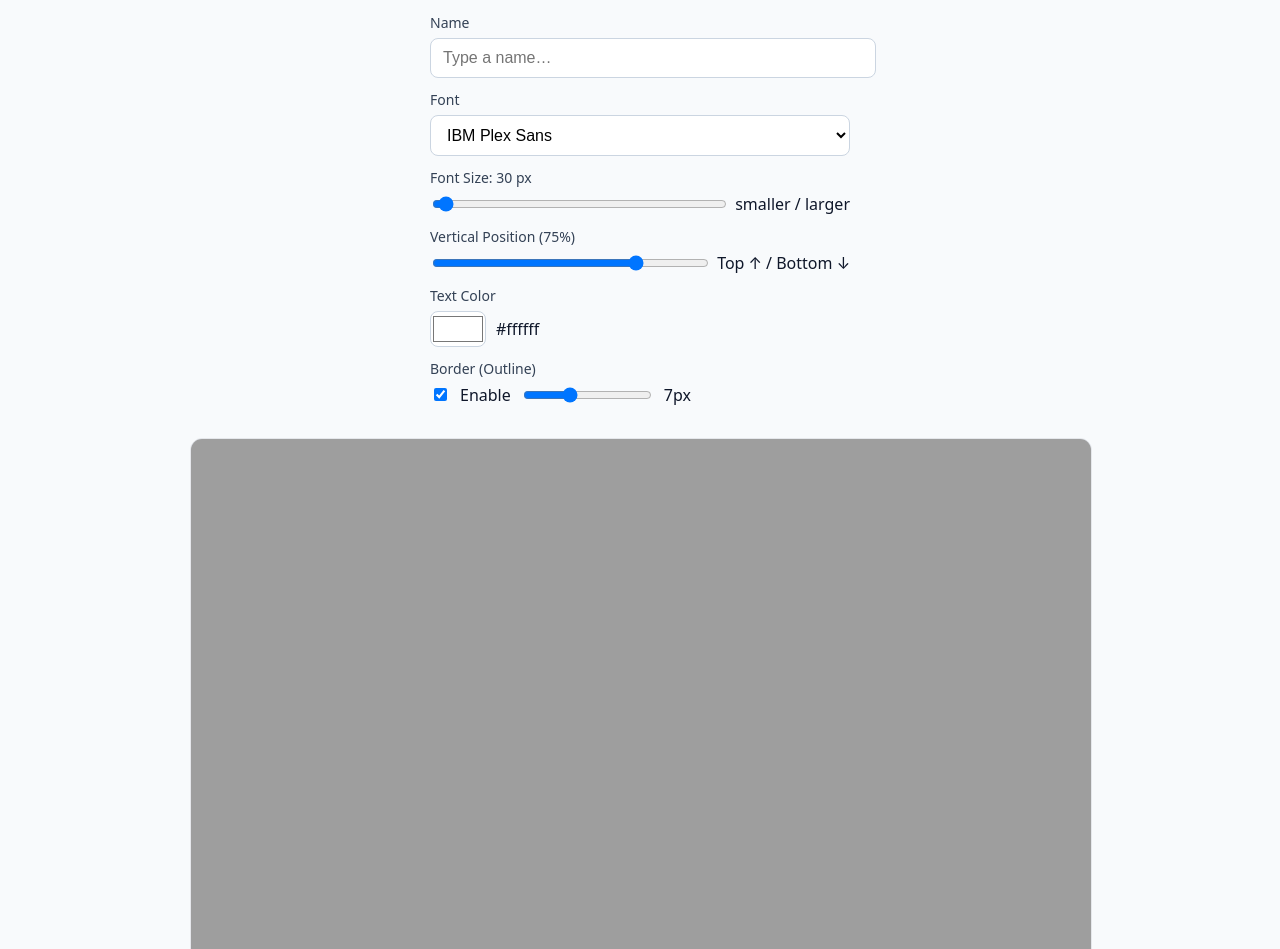
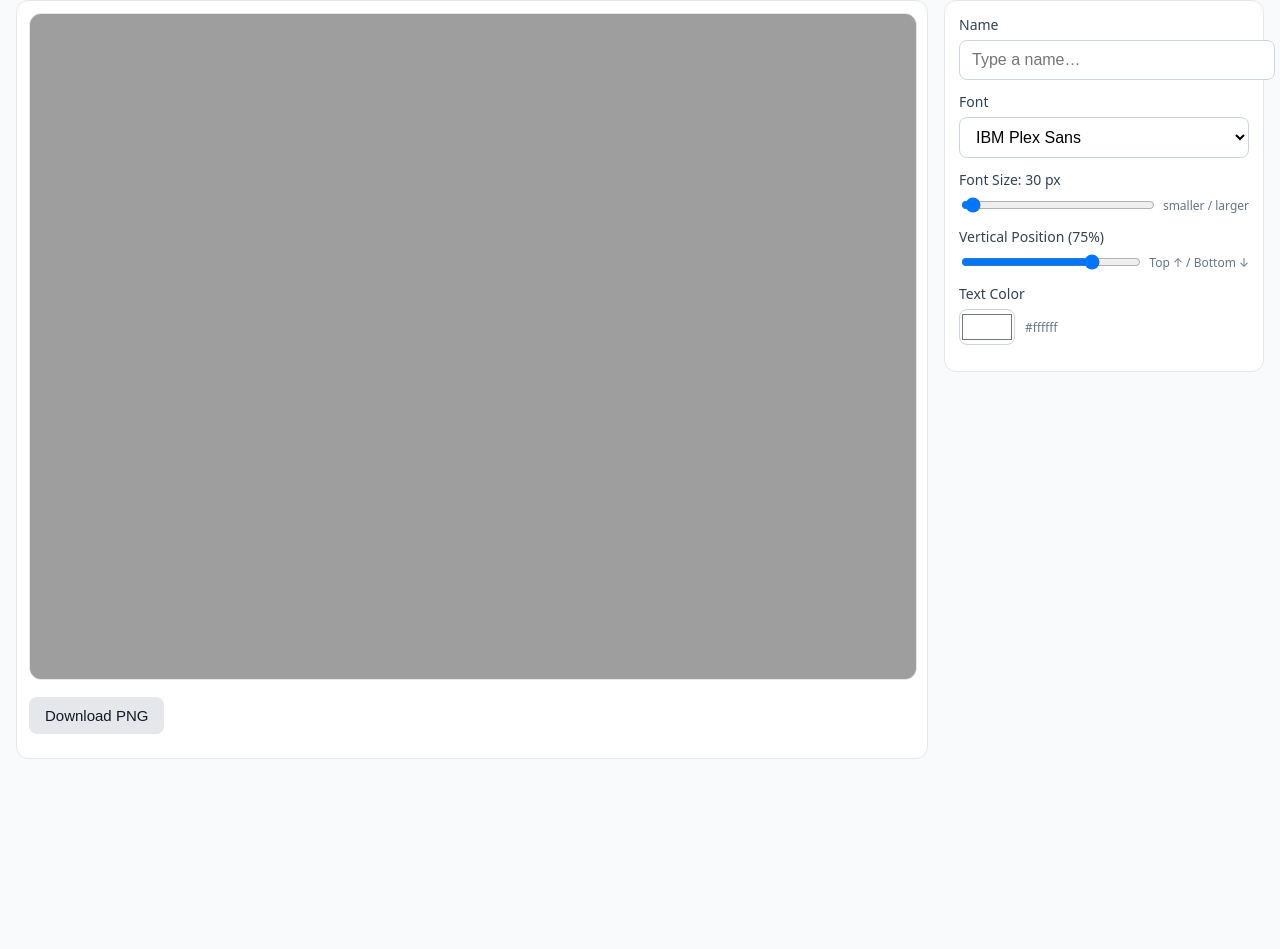
Before and after one commit to Abdulelah86/greeting-card, a plain HTML site: page index.html in a window 1280 px wide. Shown: the part 73-1022 px from the top of the page. After the commit the page ends 848 px from the top, so only its background shows below. Drawn offline with Linux system fonts and the light colour scheme.

Commit message:
Update index.html

```diff
--- a/index.html
+++ b/index.html
@@ -9,55 +9,98 @@
 <link href="https://fonts.googleapis.com/css2?family=IBM+Plex+Sans:wght@400;600;700&family=IBM+Plex+Sans+Arabic:wght@400;600;700&family=Poppins:wght@400;600;700&display=swap" rel="stylesheet">
 
 <style>
+  :root {
+    --panel-w: 320px;
+    --gap: 16px;
+    --border: 1px solid #e5e7eb;
+  }
   body {
     font-family: system-ui, -apple-system, Segoe UI, Roboto, Arial, sans-serif;
     margin: 16px;
     background:#f8fafc;
     color:#0f172a;
   }
-  .wrap { max-width: 900px; margin: 0 auto; text-align:center; }
-  .controls { display:grid; gap:12px; justify-items:center; margin-bottom: 16px; }
-  .row { display:grid; grid-template-columns: minmax(240px,420px); gap:12px; width:100%; justify-content:center; }
-  .field { width:100%; text-align:left; }
-  .field label{ display:block; font-size:14px; margin-bottom:6px; color:#334155; }
-  .field input[type="text"],
-  .field select {
+  h1 { text-align:center; margin:0 0 14px; }
+  .layout {
+    display:grid;
+    grid-template-columns: 1fr var(--panel-w);
+    gap: var(--gap);
+    align-items: start;
+  }
+  /* Canvas area (left) */
+  .stage {
+    background:#fff;
+    border: var(--border);
+    border-radius: 12px;
+    padding: 12px;
+  }
+  canvas {
+    width:100%;
+    height:auto;
+    background:#e2e8f0;
+    border: var(--border);
+    border-radius: 12px;
+  }
+  .actions {
+    display:flex;
+    gap:10px;
+    margin-top: 12px;
+    justify-content:flex-start;
+  }
+  .btn {
+    padding:10px 16px; border:0; border-radius:8px; cursor:pointer; font-size:15px;
+    background:#e5e7eb; color:#111827;
+  }
+
+  /* Controls panel (right) */
+  .panel {
+    background:#fff;
+    border: var(--border);
+    border-radius:12px;
+    padding:14px;
+    position: sticky;
+    top: 10px;
+  }
+  .field { margin-bottom:12px; }
+  .field label { display:block; font-size:14px; margin-bottom:6px; color:#334155; }
+  .field input[type="text"], .field select {
     width:100%; padding:10px 12px; border:1px solid #cbd5e1; border-radius:8px; font-size:16px; background:#fff;
   }
-  .field input[type="color"] { width:56px; height:36px; padding:0; border:1px solid #cbd5e1; border-radius:8px; background:#fff; }
-  .inline { display:flex; align-items:center; gap:10px; }
-  .range-row{ display:grid; grid-template-columns: 1fr auto; align-items:center; gap:10px; }
-  .range-row input[type="range"]{ width:100%; }
-  canvas {
-    width: 100%;
-    height: auto;
-    background: #e2e8f0;
-    border:1px solid #e5e7eb;
-    border-radius: 12px;
-    margin: 16px 0;
+  .range-row { display:grid; grid-template-columns: 1fr auto; align-items:center; gap:10px; }
+  .range-row input[type="range"] { width:100%; }
+  .color-row { display:flex; align-items:center; gap:10px; }
+  .color-row input[type="color"] { width:56px; height:36px; padding:0; border:1px solid #cbd5e1; border-radius:8px; background:#fff; }
+  .muted { color:#64748b; font-size:12px; }
+
+  /* Responsive: stack on small screens */
+  @media (max-width: 900px) {
+    .layout {
+      grid-template-columns: 1fr;
+    }
+    .panel { position: static; }
   }
-  .buttons { display:flex; justify-content:center; gap:12px; margin-top: 12px; }
-  button {
-    padding:10px 16px; border:0; border-radius:8px; cursor:pointer; font-size:15px;
-  }
-  .secondary { background:#e5e7eb; color:#111827; }
-  .err { color:#b91c1c; font-size:14px; margin-top:8px; min-height:1em; }
 </style>
 </head>
 <body>
-<div class="wrap">
   <h1>Greeting Card</h1>
 
-  <!-- Controls -->
-  <div class="controls">
-    <div class="row">
+  <div class="layout">
+    <!-- Left: Canvas -->
+    <div class="stage">
+      <canvas id="cardCanvas"></canvas>
+      <div class="actions">
+        <button class="btn" id="downloadBtn">Download PNG</button>
+      </div>
+      <p id="status" class="muted"></p>
+    </div>
+
+    <!-- Right: Controls -->
+    <aside class="panel">
       <div class="field">
         <label for="nameText">Name</label>
         <input id="nameText" type="text" placeholder="Type a name…" />
       </div>
-    </div>
 
-    <div class="row">
       <div class="field">
         <label for="fontFamily">Font</label>
         <select id="fontFamily">
@@ -70,83 +113,51 @@
           <option value="Impact, Haettenschweiler, 'Arial Narrow Bold', sans-serif">Impact</option>
         </select>
       </div>
-    </div>
 
-    <div class="row">
       <div class="field">
         <label for="fontSize">Font Size: <span id="fontSizeVal">96</span> px</label>
         <div class="range-row">
           <input id="fontSize" type="range" min="24" max="300" value="96" />
-          <span>smaller / larger</span>
+          <span class="muted">smaller / larger</span>
         </div>
       </div>
-    </div>
 
-    <div class="row">
       <div class="field">
         <label for="posSlider">Vertical Position (<span id="posVal">75</span>%)</label>
         <div class="range-row">
           <input id="posSlider" type="range" min="0" max="100" value="75" />
-          <span>Top ↑ / Bottom ↓</span>
+          <span class="muted">Top ↑ / Bottom ↓</span>
         </div>
       </div>
-    </div>
 
-    <div class="row">
       <div class="field">
         <label for="textColor">Text Color</label>
-        <div class="inline">
+        <div class="color-row">
           <input id="textColor" type="color" value="#ffffff" />
-          <span id="colorHex">#ffffff</span>
+          <span id="colorHex" class="muted">#ffffff</span>
         </div>
       </div>
-    </div>
-
-    <div class="row">
-      <div class="field">
-        <label>Border (Outline)</label>
-        <div class="inline">
-          <input id="borderToggle" type="checkbox" checked />
-          <span>Enable</span>
-          <input id="borderWidth" type="range" min="0" max="20" value="7" />
-          <span id="borderVal">7px</span>
-        </div>
-      </div>
-    </div>
+    </aside>
   </div>
 
-  <!-- Card -->
-  <canvas id="cardCanvas"></canvas>
-  <p id="status" class="err"></p>
-
-  <!-- Buttons (bottom) -->
-  <div class="buttons">
-    <button class="secondary" id="downloadBtn">Download PNG</button>
-  </div>
-</div>
-
 <script>
-  const nameInput    = document.getElementById('nameText');
-  const posSlider    = document.getElementById('posSlider');
-  const posVal       = document.getElementById('posVal');
-  const fontFamily   = document.getElementById('fontFamily');
-  const fontSize     = document.getElementById('fontSize');
-  const fontSizeVal  = document.getElementById('fontSizeVal');
-  const textColor    = document.getElementById('textColor');
-  const colorHex     = document.getElementById('colorHex');
-  const borderToggle = document.getElementById('borderToggle');
-  const borderWidth  = document.getElementById('borderWidth');
-  const borderVal    = document.getElementById('borderVal');
+  const nameInput   = document.getElementById('nameText');
+  const fontFamily  = document.getElementById('fontFamily');
+  const fontSize    = document.getElementById('fontSize');
+  const fontSizeVal = document.getElementById('fontSizeVal');
+  const posSlider   = document.getElementById('posSlider');
+  const posVal      = document.getElementById('posVal');
+  const textColor   = document.getElementById('textColor');
+  const colorHex    = document.getElementById('colorHex');
 
   const canvas = document.getElementById('cardCanvas');
   const ctx = canvas.getContext('2d');
   const statusEl = document.getElementById('status');
 
   const defaults = {
-    img: 'card.png',         // must be in same folder (case-sensitive)
-    color: '#ffffff',        // default text color
-    outlineOpacity: 0.65,    // border darkness
-    scale: 0.10              // initial guess: 10% of image height
+    img: 'card.png',      // must be in same folder (case-sensitive)
+    color: '#ffffff',
+    scale: 0.10           // initial size guess: 10% of image height
   };
 
   function loadImage(src) {
@@ -159,10 +170,8 @@
   }
 
   let baseImage = null;
-
   async function ensureImage() {
-    if (baseImage) return baseImage;
-    baseImage = await loadImage(defaults.img);
+    if (!baseImage) baseImage = await loadImage(defaults.img);
     return baseImage;
   }
 
@@ -176,12 +185,12 @@
       return;
     }
 
-    // Match canvas to image
+    // Size canvas to image
     if (canvas.width !== (img.naturalWidth || img.width) || canvas.height !== (img.naturalHeight || img.height)) {
       canvas.width = img.naturalWidth || img.width;
       canvas.height = img.naturalHeight || img.height;
 
-      // On first image load, set a sensible font size default (10% of height)
+      // First load: set font size default ≈ 10% of height
       if (!fontSize.dataset.initialized) {
         const suggested = Math.max(24, Math.round(canvas.height * defaults.scale));
         fontSize.value = Math.min(300, suggested);
@@ -190,13 +199,14 @@
       }
     }
 
+    // Draw image
     ctx.clearRect(0,0,canvas.width,canvas.height);
     ctx.drawImage(img, 0, 0, canvas.width, canvas.height);
 
+    // Draw text
     const name = (nameInput.value || '').trim();
     if (!name) return;
 
-    // Live values
     const sizePx   = parseInt(fontSize.value, 10);
     const yPercent = parseInt(posSlider.value, 10) / 100; // 0..1
     const baseY    = Math.round(canvas.height * yPercent);
@@ -205,29 +215,19 @@
     ctx.textAlign = 'center';
     ctx.textBaseline = 'middle';
     ctx.font = `700 ${sizePx}px ${fontFamily.value}`;
+    ctx.fillStyle = textColor.value || defaults.color;
+
     const centerX = Math.round(canvas.width / 2);
-
-    // Outline
-    if (borderToggle.checked && parseInt(borderWidth.value,10) > 0) {
-      ctx.lineWidth = parseInt(borderWidth.value, 10);
-      ctx.strokeStyle = `rgba(0,0,0,${defaults.outlineOpacity})`;
-      ctx.strokeText(name, centerX, baseY);
-    }
-
-    // Fill
-    ctx.fillStyle = textColor.value || defaults.color;
     ctx.fillText(name, centerX, baseY);
     ctx.restore();
   }
 
-  // Live updates: re-draw on every change
-  [nameInput, posSlider, fontFamily, fontSize, textColor, borderToggle, borderWidth].forEach(el => {
+  // Live updates
+  [nameInput, fontFamily, fontSize, posSlider, textColor].forEach(el => {
     el.addEventListener('input', () => {
-      // update labels
+      if (el === fontSize) fontSizeVal.textContent = fontSize.value;
       if (el === posSlider) posVal.textContent = posSlider.value;
-      if (el === fontSize) fontSizeVal.textContent = fontSize.value;
       if (el === textColor) colorHex.textContent = textColor.value;
-      if (el === borderWidth) borderVal.textContent = borderWidth.value + 'px';
       draw();
     });
   });
@@ -240,14 +240,11 @@
     a.click();
   });
 
-  // Initial render
+  // First render
   window.addEventListener('load', async () => {
-    // set UI labels
     posVal.textContent   = posSlider.value;
     fontSizeVal.textContent = fontSize.value;
     colorHex.textContent = textColor.value;
-    borderVal.textContent= borderWidth.value + 'px';
-
     await ensureImage();
     draw();
   });
```
